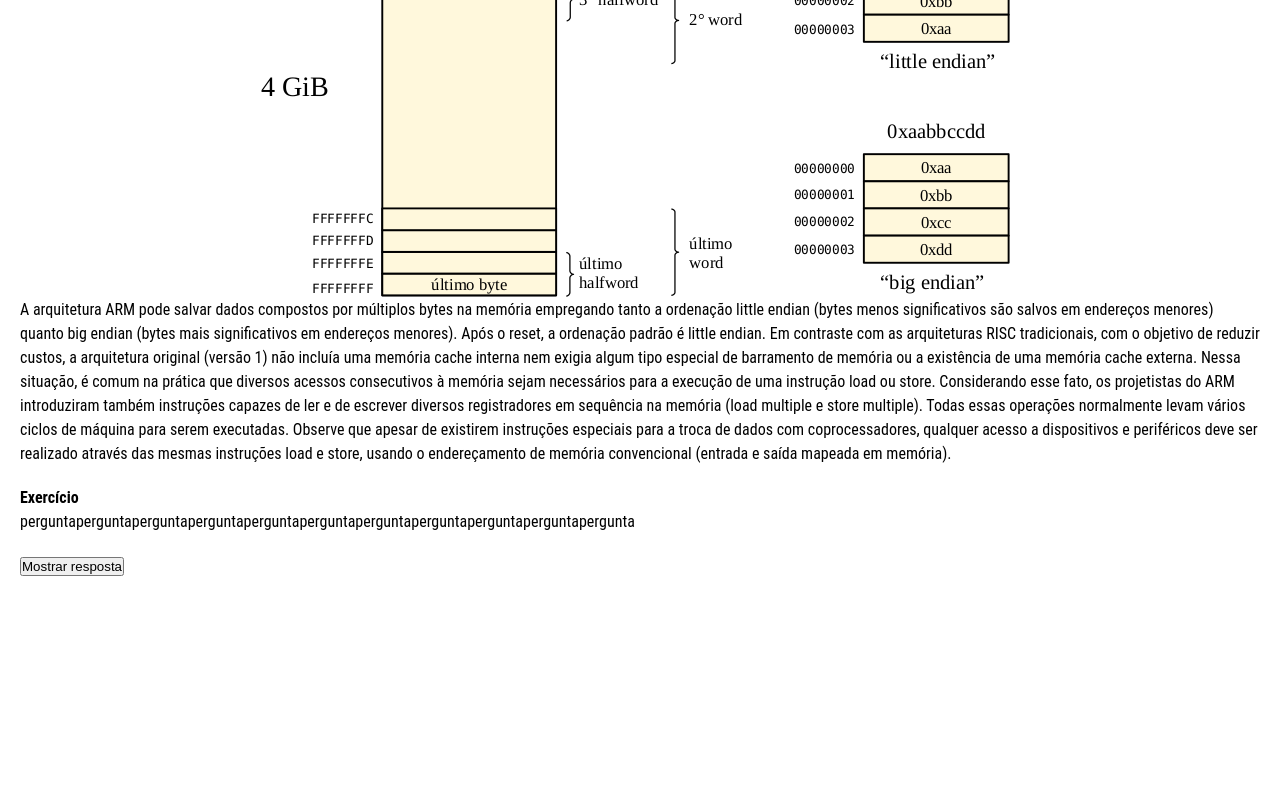
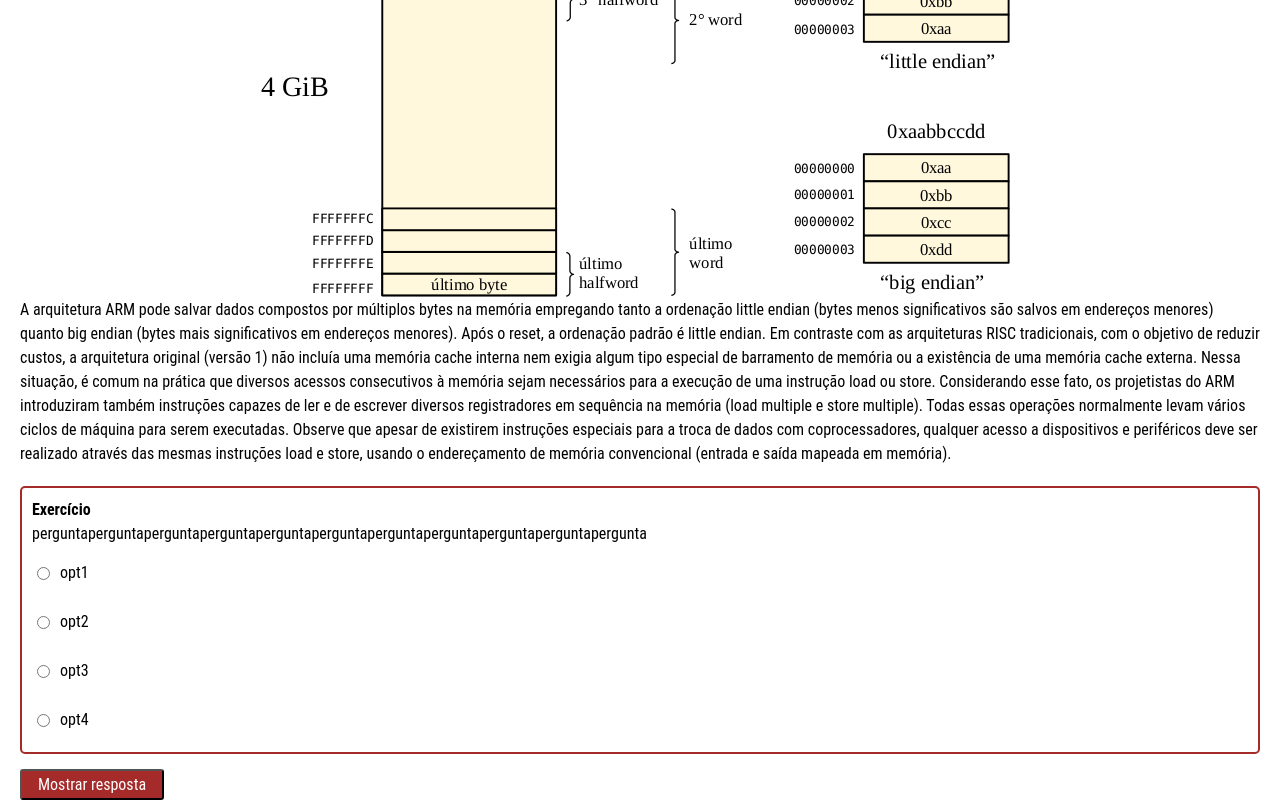
Before and after one commit to FengYungz/LibProc, a React (Create React App) app in the folder libproc/: page /topicos/arquitetura in a window 1280 px wide. Shown: the part 2471-3271 px from the top of the page. Before the commit the page ends 3049 px from the top, so only its background shows below. Built offline with nearby package versions, Linux system fonts and the light colour scheme.

Commit message:
Add multipleChoiceQuiz module

```diff
--- a/libproc/src/pages/topicos/arquitetura/index.tsx
+++ b/libproc/src/pages/topicos/arquitetura/index.tsx
@@ -4,13 +4,14 @@ import arquitetura_2 from './imgs/arquitetura_2.png';
 import arquitetura_3 from './imgs/arquitetura_3.png';
 import arquitetura_4 from './imgs/arquitetura_4.png';
 import '../../../assets/styles/global.css';
-import Quiz from '../quiz'
+import MultipleChoiceQuestion from '../multipleChoice'
 interface Question {
-  quest: string;
-  ans: string;
+  question: string;
+  options: string[];
+  answer:number;
 }
 
-const Question1: Question = { quest: "perguntaperguntaperguntaperguntaperguntaperguntaperguntaperguntaperguntaperguntapergunta", ans: "respostarespostarespostarespostarespostarespostarespostarespostarespostarespostarespostarespostaresposta" };
+const Question1: Question = { question: "perguntaperguntaperguntaperguntaperguntaperguntaperguntaperguntaperguntaperguntapergunta", options: ["opt1", "opt2", "opt3", "opt4"], answer:1 };
 
 const Arquitetura = () => {
   return (
@@ -145,7 +146,7 @@ const Arquitetura = () => {
         de memória convencional (entrada e saída mapeada em memória).
       </p>
       <div>
-        <Quiz {...Question1} />
+        <MultipleChoiceQuestion {...Question1} />
       </div>
     </div>
   );
--- /dev/null
+++ b/libproc/src/pages/topicos/multipleChoice.tsx
@@ -0,0 +1,80 @@
+import { useState } from 'react';
+import styled from 'styled-components';
+
+const QuestionBox = styled.div`
+  border-style: solid;
+  border-radius: 5px;
+  border-width: 2px;
+  border-color: brown;
+  padding: 10px;
+  margin-bottom: 10px;
+`;
+
+const AnswerBox=styled.div<{$show?:boolean; $rightAnswer?:boolean;}>`
+  background-color: ${props => props.$show && props.$rightAnswer ? "rgba(0,128,0,0.5)" : props.$show && !props.$rightAnswer ? "rgba(165,42,42,0.5)" : "transparent"};
+
+  border-radius: 5px;
+  padding: 5px;
+  margin-top: 5px;
+`;
+
+const Option = styled.div`
+  display: flex;
+  align-items: center;
+  margin: 5px 0;
+  cursor: pointer;
+  input[type="radio"] {
+    margin-right: 10px;
+  }
+`;
+
+const ShowButton=styled.button`
+  font-size: 1em;
+  padding: 0.25em 1em;
+  margin-top: 5px;
+  border-radius: 3px;
+  background: brown;
+  color: white;
+  font-family: 'Roboto Condensed', sans-serif;
+`;
+
+function MultipleChoiceQuestion({ question, options, answer }:{question:string; options:string[]; answer:number}) {
+  const [selectedOption, setSelectedOption] = useState(-1);
+  const [show, setShow] = useState(false);
+
+  const handleOptionChange = (event:React.ChangeEvent<HTMLInputElement>) => {
+    setSelectedOption(parseInt(event.target.value,10));
+  };
+
+  const showOrHide = () => setShow(!show);
+
+  return (
+    <div>
+      <QuestionBox>
+        <h4>Exercício</h4>
+        <p>{question}</p>
+        <div>
+          {options.map((option:string, index:number) => (
+            <AnswerBox $show={show && (index==answer || index==selectedOption)} $rightAnswer={index == answer}>
+              <Option key={index}>
+                <input
+                  type="radio"
+                  id={`option-${index}`}
+                  name="options"
+                  value={index}
+                  checked={selectedOption === index}
+                  onChange={handleOptionChange}
+                />
+                <label htmlFor={`option-${index}`}>{option}</label>
+              </Option>
+            </AnswerBox>
+          ))}
+        </div>
+      </QuestionBox>
+      {(show && selectedOption==answer) ? <AnswerBox $show $rightAnswer><h4>Correto!</h4><p>A resposta blablalblalablablaba</p></AnswerBox> : (show && selectedOption != answer) ? <AnswerBox $show $rightAnswer={false}><h4>Incorreto. :(</h4><p>A resposta blablalblalablablaba</p></AnswerBox> : null}
+      <ShowButton onClick={showOrHide}>{show ? "Ocultar resposta" : "Mostrar resposta"}</ShowButton>
+    </div>
+  );
+}
+
+export default MultipleChoiceQuestion;
--- a/libproc/src/pages/topicos/quiz.tsx
+++ b/libproc/src/pages/topicos/quiz.tsx
@@ -1,19 +1,48 @@
 import React from 'react';
 import {useState} from 'react';
+import '../../assets/styles/global.css';
+import styled from 'styled-components';
 
+const QuizBox = styled.div`
+  border-style: solid;
+  border-radius: 5px;
+  border-width: 2px;
+  border-color: brown;
+  padding: 5px;
+  `;
+
+const AnswerBox=styled.div`
+  border-radius: 5px;
+  background-color: rgba(0,128,0,0.5);
+  padding: 5px;
+  margin-top: 5px;
+`;
+
+const ShowButton=styled.button`
+  font-size: 1em;
+  padding: 0.25em 1em;
+  margin-top: 5px;
+  border-radius: 3px;
+  background: rgba(165,42,42,0.5);
+  font-family: 'Roboto Condensed', sans-serif;
+`;
 
 function Quiz({quest, ans}:{quest:string; ans:string}){
+
   const [answer, setAnswer] = useState(false);
   const showOrHide = () => setAnswer(!answer);
+
   return(
     <div>
-        <h4>Exercício</h4>
+      <h4>Exercício</h4>
+      <QuizBox>
         <p className="espaco-paragrafo">{quest}</p>
-        <div>
-          <button onClick={showOrHide}>{answer ? "Ocultar resposta" : "Mostrar resposta"}</button>
-          {answer ? <p className="espaco-paragrafo">{ans}</p> : null}
-        </div>
+      </QuizBox>
+      <div>
+        {answer ? <AnswerBox><p className="espaco-paragrafo">{ans}</p></AnswerBox> : null}
+        <ShowButton onClick={showOrHide}>{answer ? "Ocultar resposta" : "Mostrar resposta"}</ShowButton>
       </div>
+    </div>
   );
 }
 
```
Also changed, not shown: 1 other file (tests, documents, lock files or other folders).
